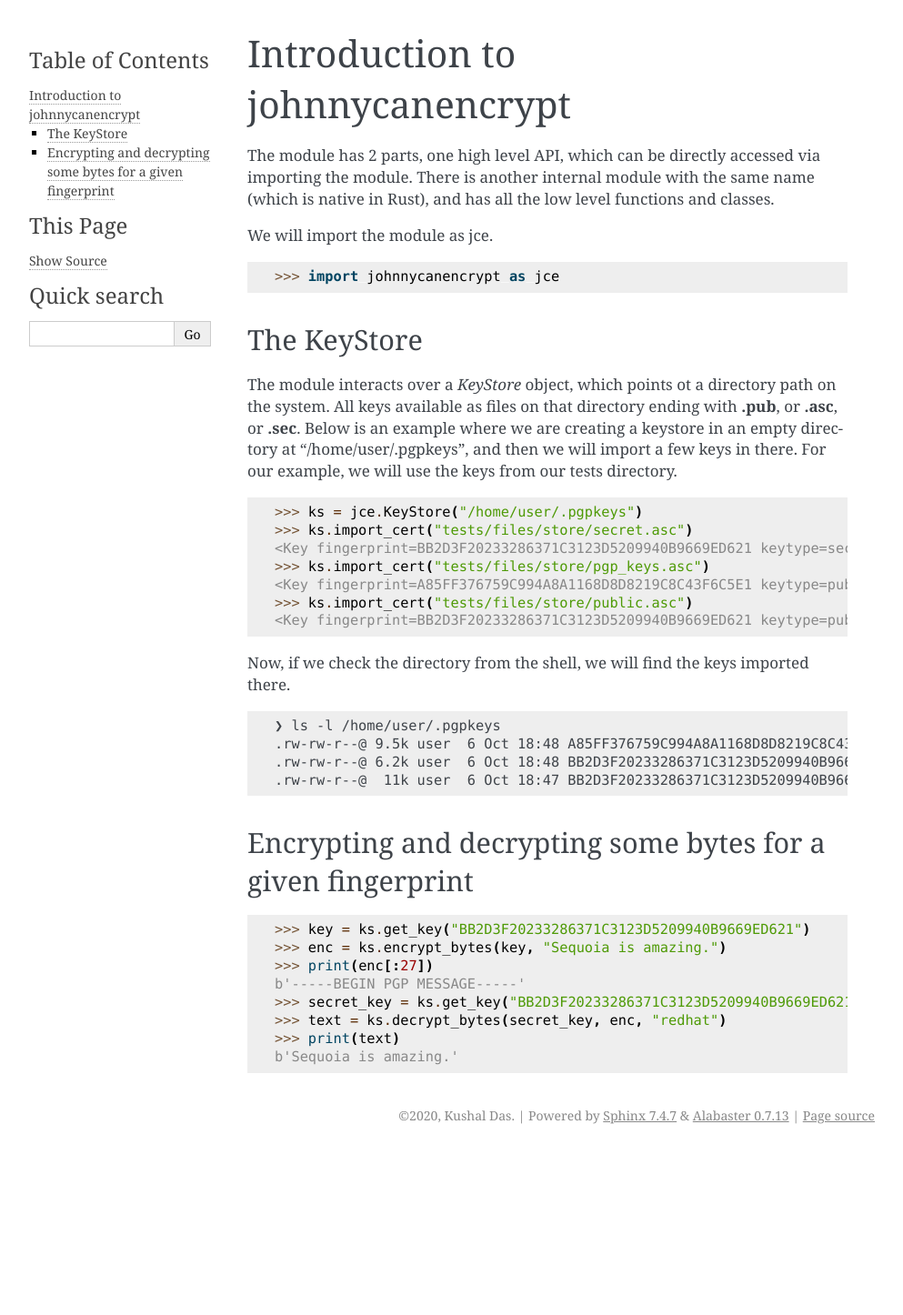
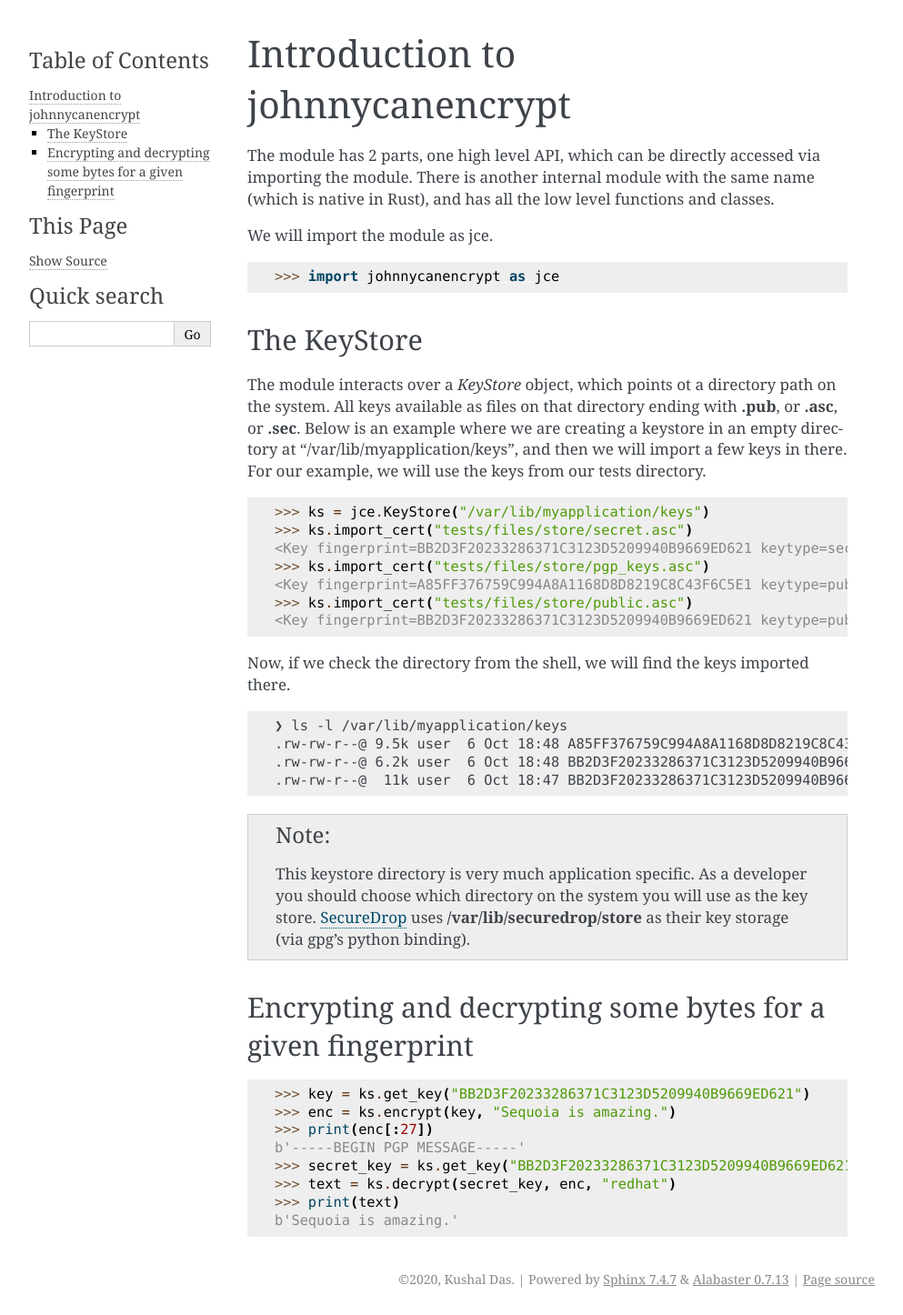
Before and after one commit to kushaldas/johnnycanencrypt, a Sphinx documentation site: the page built from docs/introduction.rst, in a window 1280 px wide. Shown: the whole page at 91% size, without its empty margins (148-1141 px from the left). Built offline with Sphinx 7.4.7, drawn with Linux system fonts in a browser that asks for light colours; before the commit the page ends 1266 px from its top, so only the background shows below that.

Commit message:
Renames encrypt_bytes/decrypt_bytes to encrypt/decrypt
Also updates the docs and tests.

```diff
--- a/docs/index.rst
+++ b/docs/index.rst
@@ -7,8 +7,8 @@
 ==============================================
 
 This is a Python module providing encryption and decryption operations based on OpenPGP. It
-uses `sequoia-pgp <https://sequoia-pgp.org>`_ project for the actual operations. This module
-is written.
+uses `sequoia-pgp <https://sequoia-pgp.org>`_ project for the actual operations. This does not
+depend on the existing `gpg` tooling.
 
 .. toctree::
    :maxdepth: 2
--- a/docs/introduction.rst
+++ b/docs/introduction.rst
@@ -16,12 +16,12 @@
 
 The module interacts over a `KeyStore` object, which points ot a directory path on the system. All keys available
 as files on that directory ending with **.pub**, or **.asc**, or **.sec**. Below is an example where we are
-creating a keystore in an empty directory at "/home/user/.pgpkeys", and then we will import a few keys in there.
+creating a keystore in an empty directory at "/var/lib/myapplication/keys", and then we will import a few keys in there.
 For our example, we will use the keys from our tests directory.
 
 ::
 
-        >>> ks = jce.KeyStore("/home/user/.pgpkeys")
+        >>> ks = jce.KeyStore("/var/lib/myapplication/keys")
         >>> ks.import_cert("tests/files/store/secret.asc")
         <Key fingerprint=BB2D3F20233286371C3123D5209940B9669ED621 keytype=secret>
         >>> ks.import_cert("tests/files/store/pgp_keys.asc")
@@ -34,11 +34,13 @@
 
 ::
 
-        ❯ ls -l /home/user/.pgpkeys
+        ❯ ls -l /var/lib/myapplication/keys
         .rw-rw-r--@ 9.5k user  6 Oct 18:48 A85FF376759C994A8A1168D8D8219C8C43F6C5E1.pub
         .rw-rw-r--@ 6.2k user  6 Oct 18:48 BB2D3F20233286371C3123D5209940B9669ED621.pub
         .rw-rw-r--@  11k user  6 Oct 18:47 BB2D3F20233286371C3123D5209940B9669ED621.sec
 
+.. note:: This keystore directory is very much application specific. As a developer you should choose which directory on the system you will use
+        as the key store. `SecureDrop <https://securedrop.org>`_ uses **/var/lib/securedrop/store** as their key storage (via gpg's python binding).
 
 Encrypting and decrypting some bytes for a given fingerprint
 -------------------------------------------------------------
@@ -46,10 +48,10 @@
 ::
 
         >>> key = ks.get_key("BB2D3F20233286371C3123D5209940B9669ED621")
-        >>> enc = ks.encrypt_bytes(key, "Sequoia is amazing.")
+        >>> enc = ks.encrypt(key, "Sequoia is amazing.")
         >>> print(enc[:27])
         b'-----BEGIN PGP MESSAGE-----'
         >>> secret_key = ks.get_key("BB2D3F20233286371C3123D5209940B9669ED621", "secret")
-        >>> text = ks.decrypt_bytes(secret_key, enc, "redhat")
+        >>> text = ks.decrypt(secret_key, enc, "redhat")
         >>> print(text)
         b'Sequoia is amazing.'
--- a/johnnycanencrypt/__init__.py
+++ b/johnnycanencrypt/__init__.py
@@ -257,7 +257,7 @@
                 final_key_paths.append(k.keypath)
         return final_key_paths
 
-    def encrypt_bytes(self, keys, data, outputfile="", armor=True):
+    def encrypt(self, keys, data, outputfile="", armor=True):
         """Encrypts the given data with the list of keys and returns the output.
 
         :param keys: List of fingerprints or Key objects
@@ -289,8 +289,8 @@
         encrypt_bytes_to_file(final_key_paths, finaldata, encrypted_file, armor)
         return True
 
-    def decrypt_bytes(self, key, data, password=""):
-        """Decryptes the given bytes and returns plain text bytes.
+    def decrypt(self, key, data, password=""):
+        """Decrypts the given bytes and returns plain text bytes.
 
         :param key: Fingerprint or secret Key object
         :param data: Encrypted data in bytes.
```
Also changed, not shown: docs/api.rst (+4 -4 lines), 1 other file.
